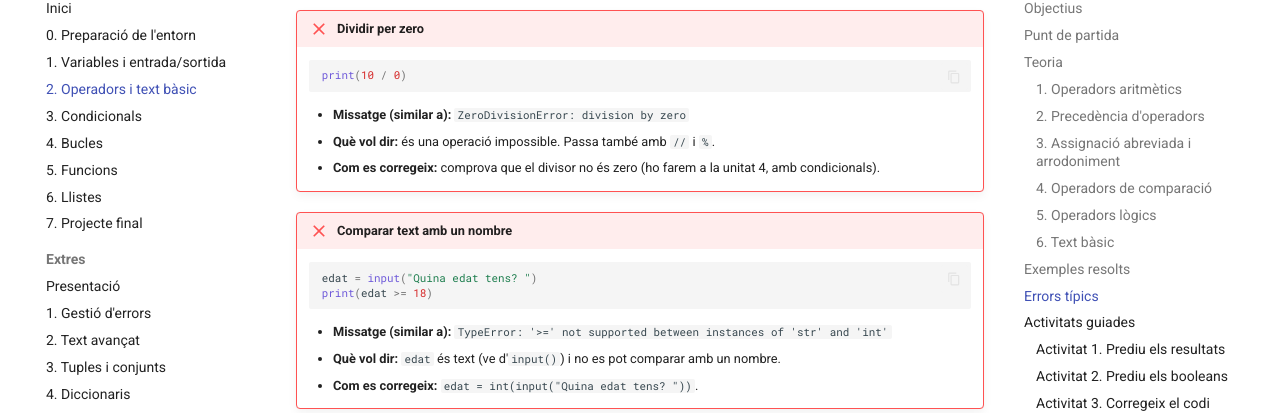
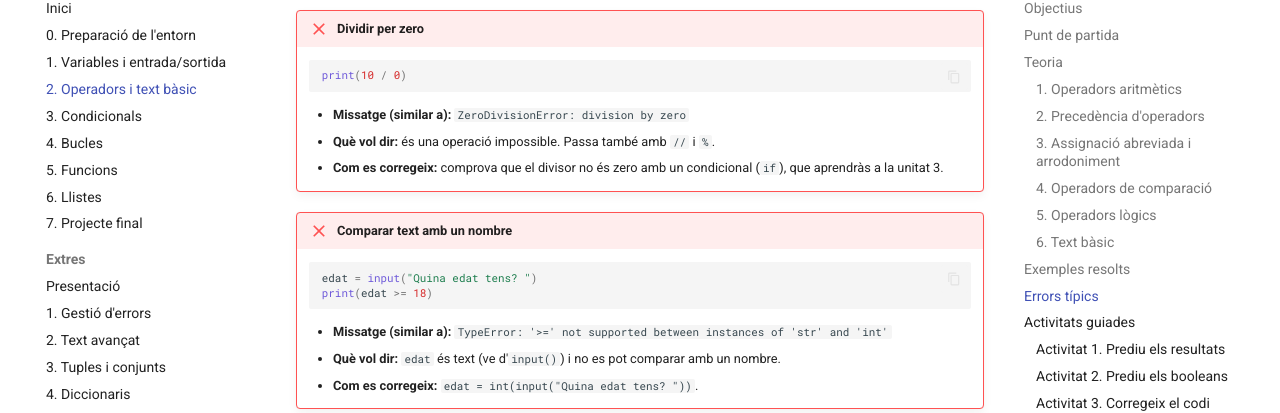
Before and after one commit to AlbertGodina/curs-python-web, an MkDocs documentation site: the page built from docs/02-operadors-text.md, in a window 1280 px wide and 900 px high, scrolled down 5739 px. Shown: the part 100-513 px from the top of the window. Built offline with MkDocs 1.6.1 and Material for MkDocs 9.7.7, drawn with Linux system fonts in a browser that asks for light colours; comment, search, counter and statistics services are not loaded.

Commit message:
Clarify division by zero correction method
Updated correction method for division by zero error and clarified conditional usage.

````diff
--- a/docs/02-operadors-text.md
+++ b/docs/02-operadors-text.md
@@ -215,7 +215,7 @@ print(paraula * 3)
 
     - **Missatge (similar a):** `ZeroDivisionError: division by zero`
     - **Què vol dir:** és una operació impossible. Passa també amb `//` i `%`.
-    - **Com es corregeix:** comprova que el divisor no és zero (ho farem a la unitat 4, amb condicionals).
+    - **Com es corregeix:** comprova que el divisor no és zero amb un condicional (`if`), que aprendràs a la unitat 3.
 
 !!! failure "Comparar text amb un nombre"
     ```python
````
